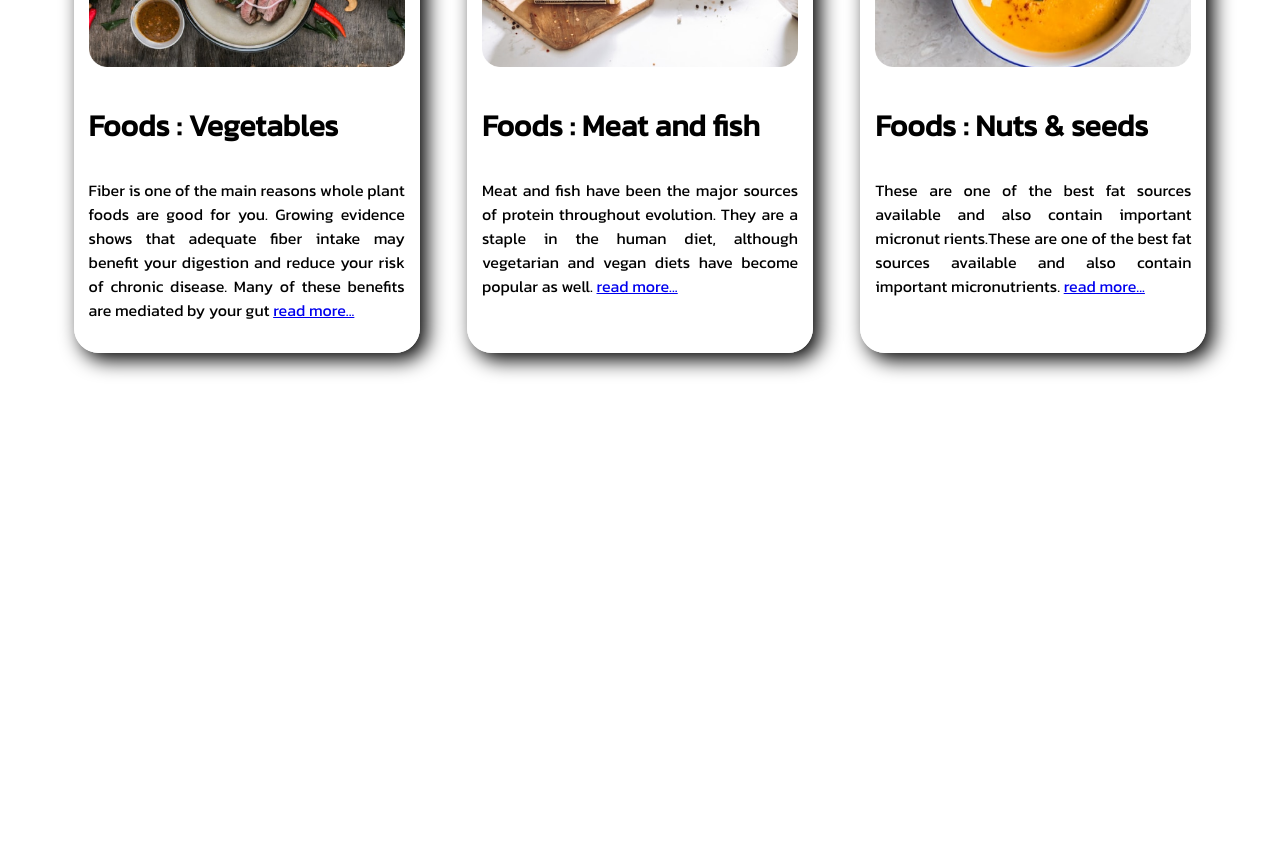
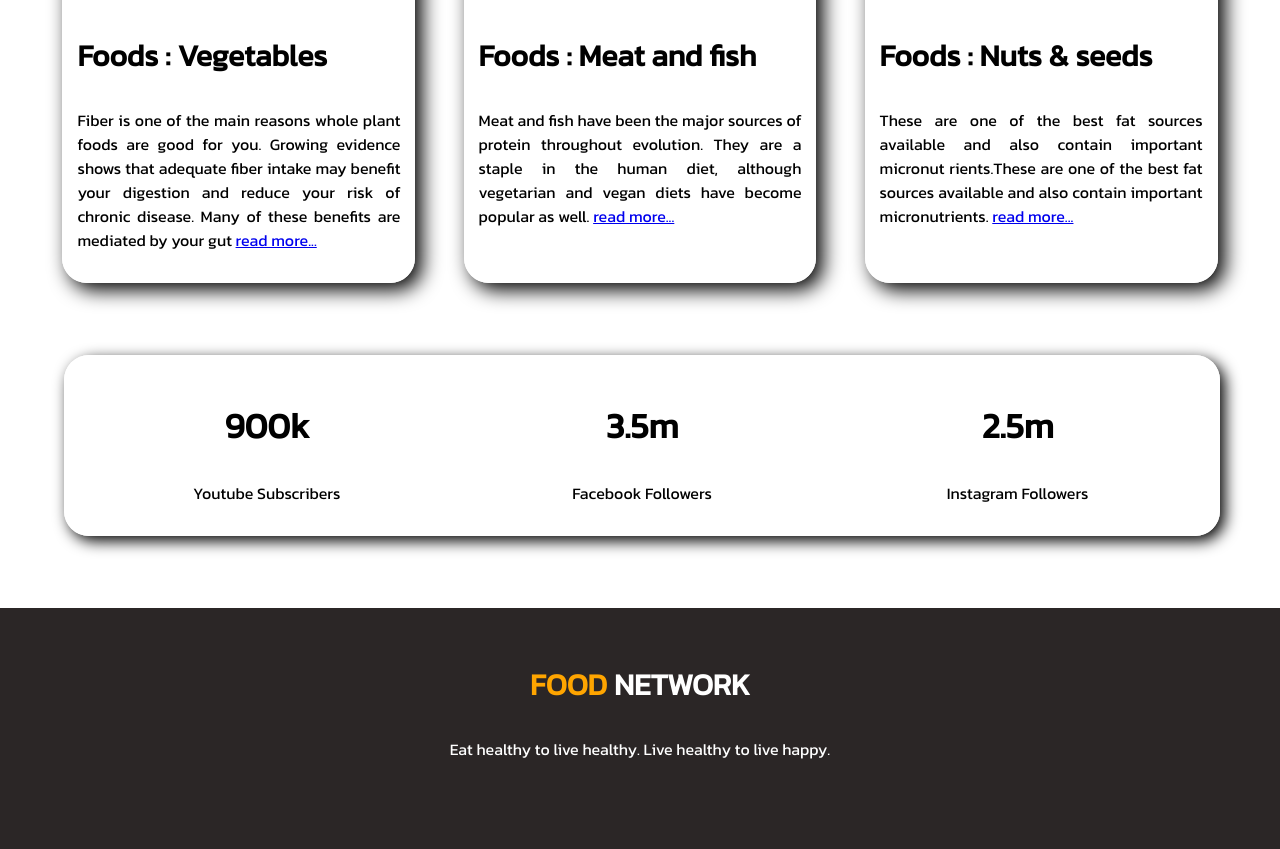
Before and after one commit to mazharul99/assignment-food-network, a plain HTML site: page index.html in a window 1280 px wide. Shown: the part 1554-2403 px from the top of the page. Before the commit the page ends 1982 px from the top, so only its background shows below. Drawn offline with Linux system fonts and the light colour scheme.

Commit message:
pre final webpage

```diff
--- a/index.html
+++ b/index.html
@@ -92,6 +92,38 @@
             </p>
         </div>
     </section>
+    <br><br><br>
+    <section>
+        <div class="three-part-bottom flexible3-bottom">
+            <div class="three-part-bottom-ind">
+                <h2>900k</h2>
+                <p>Youtube Subscribers</p>
+            </div>
+
+            <div class="three-part-bottom-ind">
+                <h2>3.5m</h2>
+                <p>Facebook Followers</p>
+            </div>
+
+            <div class="three-part-bottom-ind">
+                <h2>2.5m</h2>
+                <p>Instagram Followers</p>
+            </div>
+
+        </div>
+    </section>
+    <br><br><br>
+
+    <section>
+
+        <div class="one-part-bottom">
+            <br>
+            <h3><span class="orange">FOOD</span> NETWORK</h3>
+            <p>Eat healthy to live healthy. Live healthy to live happy.</p>
+            <br><br><br>
+        </div>
+
+    </section>
 </body>
 
 </html>
--- a/style.css
+++ b/style.css
@@ -1,6 +1,6 @@
 body{
     font-family: 'Kanit', sans-serif;
-    margin: 30px 50px 75px;
+    margin: 30px 0px 0px;
 }
 
 p{
@@ -40,12 +40,12 @@ h3{
 
 .half-part{
     width:50%;
-    margin-left: 4%;
-    margin-right: 4%;
+    margin-left: 6%;
+    margin-right: 6%;
 }
 
 .half-part img{
-    width:100%;
+    width:90%;
 }
 
 .bg-image1{
@@ -53,6 +53,7 @@ h3{
     background-repeat: no-repeat;
     background-size: 35% 90%;
     background-position: right;
+    margin-right:30px;
 
 }
 
@@ -76,12 +77,14 @@ h3{
 
 .flexible3{
     display:flex;
+    margin-left: 3%;
+    margin-right:3%
+}
 
-
-}
 
 .flexible3 img{
     width:100%;
+
 }
 
 .three-part{
@@ -92,5 +95,43 @@ h3{
     padding: 0;
     box-shadow: 7px 7px 20px;
     width:33%;
+}
 
+
+
+.three-part-bottom{
+    margin-left: 5%;
+    margin-right: 5%;
+    border : 15px solid rgb(255, 255, 255);
+    border-radius: 25px;
+    padding: 0;
+    box-shadow: 5px 5px 15px;
+    width:88%;
 }
+
+.flexible3-bottom{
+    display:flex;
+}
+
+.three-part-bottom-ind{
+    width:100%;
+    text-align:center;
+}
+.three-part-bottom-ind p{
+    width:100%;
+    text-align:center;
+}
+
+.one-part-bottom{
+
+
+    padding: 0;
+    width:100%;
+    background-color: rgb(43, 38, 38);
+    color:white;
+    text-align: center;
+}
+
+.one-part-bottom p{
+       text-align: center;
+}
```
